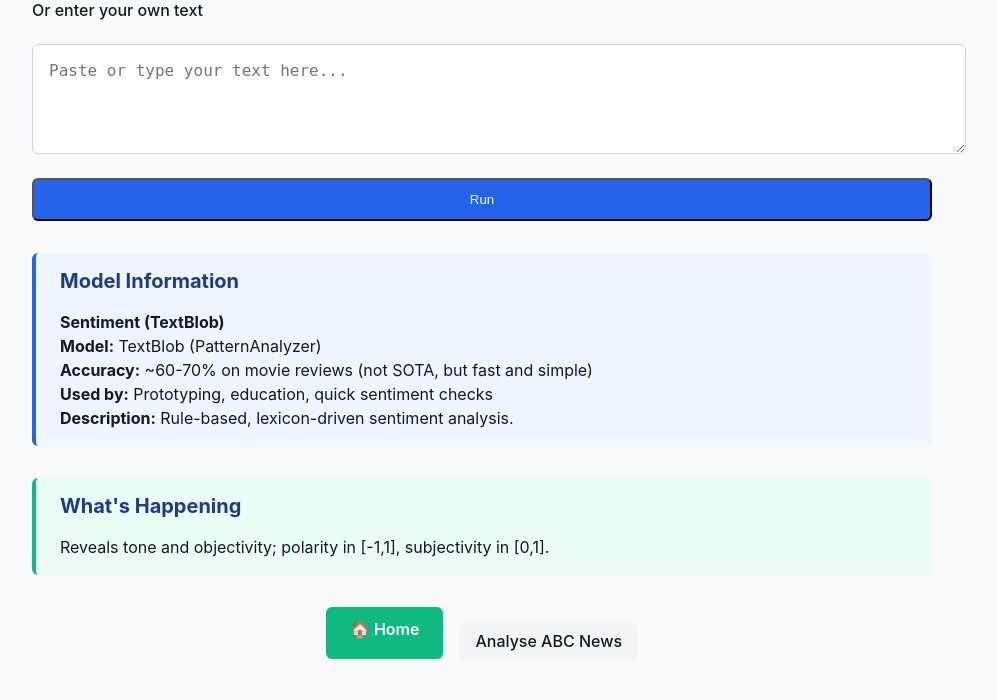
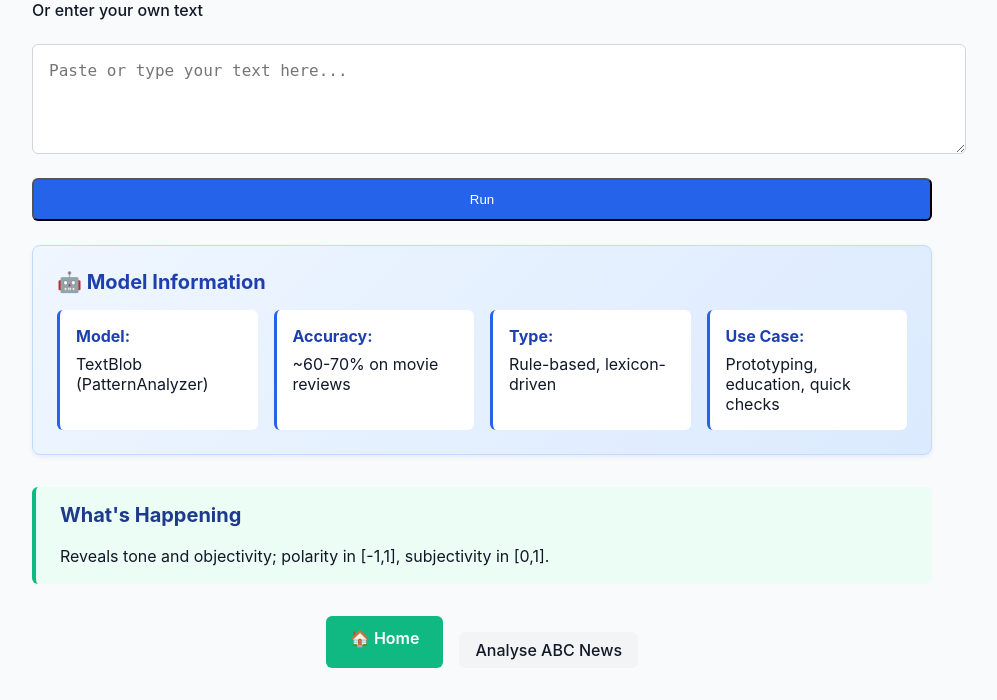
Before and after one commit to tommywood81/nlp_project, a FastAPI app: page / in a window 1280 px wide. Shown: the part 1091-1791 px from the top of the page, without its empty margins (158-1155 px from the left). Before the commit the page ends 1750 px from the top, so only its background shows below. Run offline with FastAPI, Linux system fonts and the light colour scheme.

Commit message:
Complete UI/UX improvements and QA functionality fixes
- Updated copyright year to 2025
- Made 'Browse News' button blue (button-primary)
- Fixed QA functionality to show question and context
- Added detailed model information cards with specs
- Enhanced styling with blue color scheme and gradients
- Improved QA results display with confidence scores
- Added comprehensive model details (accuracy, type, use case)
- Enhanced results page with better visual hierarchy
- All analysis results now use consistent blue styling
- Successfully deployed to droplet with all improvements

```diff
--- a/app/routers/nlp.py
+++ b/app/routers/nlp.py
@@ -113,5 +113,28 @@ def analyze(request: Request, task: str, text: str = Form(...), context: str = F
     if task == "qa" and (not text.strip() or not context.strip()):
         error_msg = "Both question and context are required for QA. Please provide both."
         return templates.TemplateResponse("result.html", {"request": request, "result": error_msg, "task": task})
+
     result = strategies[task].analyze(text=text, context=context)
-    return templates.TemplateResponse("result.html", {"request": request, "result": result, "task": task})
+
+    # Add blurbs for explanation
+    blurbs = {
+        'sentiment': 'Reveals tone and objectivity; polarity in [-1,1], subjectivity in [0,1].',
+        'ner': 'Finds entities like people, places, and organisations using token classification.',
+        'summarize': 'Condenses long text into concise, readable summaries.',
+        'emotion': 'Classifies nuanced emotions with per-class scores.',
+        'qa': 'Extracts the most relevant answer span from the provided context.'
+    }
+
+    template_data = {
+        "request": request,
+        "result": result,
+        "task": task,
+        "blurbs": blurbs
+    }
+
+    # Add question and context for QA results
+    if task == "qa":
+        template_data["question"] = text
+        template_data["context"] = context
+
+    return templates.TemplateResponse("result.html", template_data)
--- a/app/static/style.css
+++ b/app/static/style.css
@@ -164,5 +164,87 @@ h1 {
   margin-top: 2rem;
 }
 
+/* QA Results Styling */
+.qa-results {
+  display: flex;
+  flex-direction: column;
+  gap: 1rem;
+}
+
+.qa-question, .qa-context, .qa-answer, .qa-confidence {
+  padding: 1rem;
+  border-radius: 6px;
+  background: #F8FAFC;
+  border-left: 4px solid #2563EB;
+}
+
+.qa-question {
+  background: #EFF6FF;
+  border-left-color: #3B82F6;
+}
+
+.qa-context {
+  background: #F1F5F9;
+  border-left-color: #64748B;
+  font-style: italic;
+}
+
+.qa-answer {
+  background: #ECFDF5;
+  border-left-color: #10B981;
+  font-weight: 600;
+}
+
+.qa-confidence {
+  background: #FEF3C7;
+  border-left-color: #F59E0B;
+}
+
+/* Improved Results Styling */
+.results {
+  background: #ffffff;
+  padding: 1.5rem;
+  border-radius: 8px;
+  box-shadow: 0 1px 3px rgba(0,0,0,0.1);
+  border-left: 4px solid #2563EB;
+}
+
+/* Enhanced Model Information Card */
+.model-info-card {
+  background: linear-gradient(135deg, #EFF6FF, #DBEAFE);
+  border: 1px solid #BFDBFE;
+  border-radius: 8px;
+  padding: 1.5rem;
+  margin: 1.5rem 0;
+  box-shadow: 0 2px 4px rgba(59, 130, 246, 0.1);
+}
+
+.model-info-card h3 {
+  color: #1E40AF;
+  margin-top: 0;
+  margin-bottom: 1rem;
+  font-size: 1.25rem;
+}
+
+.model-info-grid {
+  display: grid;
+  grid-template-columns: repeat(auto-fit, minmax(200px, 1fr));
+  gap: 1rem;
+  margin-top: 1rem;
+}
+
+.model-info-item {
+  background: white;
+  padding: 1rem;
+  border-radius: 6px;
+  border-left: 3px solid #2563EB;
+}
+
+.model-info-item strong {
+  color: #1E40AF;
+  display: block;
+  margin-bottom: 0.5rem;
+}
+
 /* Footer */
 .footer { background: #F9FAFB; padding: 1rem; text-align: center; font-size: 0.875rem; color: #6B7280; margin-top: 3rem; }
--- a/app/templates/index.html
+++ b/app/templates/index.html
@@ -67,54 +67,68 @@
         {% endif %}
       </form>
 
-      {% set model_infos = {
-        'sentiment': {
-          'title': 'Sentiment (TextBlob)',
-          'model': 'TextBlob (PatternAnalyzer)',
-          'accuracy': '~60-70% on movie reviews (not SOTA, but fast and simple)',
-          'used_by': 'Prototyping, education, quick sentiment checks',
-          'description': 'Rule-based, lexicon-driven sentiment analysis.'
-        },
-        'ner': {
-          'title': 'NER (spaCy en_core_web_sm)',
-          'model': 'spaCy en_core_web_sm',
-          'accuracy': '~85% F-score (CoNLL-2003 NER)',
-          'used_by': 'Explosion AI, research, industry demos',
-          'description': 'Lightweight English NER, POS, and dependency parser.'
-        },
-        'summarize': {
-          'title': 'Summarise (t5-small)',
-          'model': 'HuggingFace t5-small',
-          'accuracy': 'ROUGE-2 F1 ~18-20 (CNN/DailyMail)',
-          'used_by': 'Research, demos, low-resource summarisation',
-          'description': 'Transformer-based, pre-trained for text-to-text tasks.'
-        },
-        'emotion': {
-          'title': 'Emotion (distilbert-base-uncased-emotion)',
-          'model': 'bhadresh-savani/distilbert-base-uncased-emotion',
-          'accuracy': '~91% (GoEmotions dataset)',
-          'used_by': 'Emotion detection demos, chatbots',
-          'description': 'DistilBERT fine-tuned for emotion classification.'
-        },
-        'qa': {
-          'title': 'QA (distilbert-base-cased-distilled-squad)',
-          'model': 'distilbert/distilbert-base-cased-distilled-squad',
-          'accuracy': 'EM: 79.1, F1: 86.9 (SQuAD v1.1)',
-          'used_by': 'Lightweight QA demos, education',
-          'description': 'DistilBERT distilled from BERT, fine-tuned on SQuAD.'
-        }
-      } %}
 
-      <div class="explanation-card">
-        <h2>Model Information</h2>
-        {% set info = model_infos.get(task, {}) %}
-        <p>
-          <strong>{{ info.title }}</strong><br>
-          <b>Model:</b> {{ info.model }}<br>
-          <b>Accuracy:</b> {{ info.accuracy }}<br>
-          <b>Used by:</b> {{ info.used_by }}<br>
-          <b>Description:</b> {{ info.description }}
-        </p>
+
+      <div class="model-info-card">
+        <h3>🤖 Model Information</h3>
+        <div class="model-info-grid">
+          <div class="model-info-item">
+            <strong>Model:</strong>
+            {% if task == "sentiment" %}
+              TextBlob (PatternAnalyzer)
+            {% elif task == "ner" %}
+              spaCy en_core_web_sm
+            {% elif task == "summarize" %}
+              HuggingFace t5-small
+            {% elif task == "emotion" %}
+              bhadresh-savani/distilbert-base-uncased-emotion
+            {% elif task == "qa" %}
+              distilbert/distilbert-base-cased-distilled-squad
+            {% endif %}
+          </div>
+          <div class="model-info-item">
+            <strong>Accuracy:</strong>
+            {% if task == "sentiment" %}
+              ~60-70% on movie reviews
+            {% elif task == "ner" %}
+              ~85% F-score (CoNLL-2003)
+            {% elif task == "summarize" %}
+              ROUGE-2 F1 ~18-20 (CNN/DailyMail)
+            {% elif task == "emotion" %}
+              ~91% (GoEmotions dataset)
+            {% elif task == "qa" %}
+              EM: 79.1, F1: 86.9 (SQuAD v1.1)
+            {% endif %}
+          </div>
+          <div class="model-info-item">
+            <strong>Type:</strong>
+            {% if task == "sentiment" %}
+              Rule-based, lexicon-driven
+            {% elif task == "ner" %}
+              Transformer-based, pre-trained
+            {% elif task == "summarize" %}
+              Transformer-based, text-to-text
+            {% elif task == "emotion" %}
+              DistilBERT fine-tuned
+            {% elif task == "qa" %}
+              DistilBERT distilled from BERT
+            {% endif %}
+          </div>
+          <div class="model-info-item">
+            <strong>Use Case:</strong>
+            {% if task == "sentiment" %}
+              Prototyping, education, quick checks
+            {% elif task == "ner" %}
+              Named entity recognition, POS tagging
+            {% elif task == "summarize" %}
+              Text summarization, content condensation
+            {% elif task == "emotion" %}
+              Emotion detection, sentiment analysis
+            {% elif task == "qa" %}
+              Question answering, information extraction
+            {% endif %}
+          </div>
+        </div>
       </div>
 
       {% set blurbs = {
--- a/app/templates/landing.html
+++ b/app/templates/landing.html
@@ -23,14 +23,14 @@
       <div class="card">
         <h2>Analyse Live ABC News</h2>
         <p>Browse current news articles from ABC News Australia and analyze them using our NLP pipeline. Perfect for real-world text analysis demonstrations.</p>
-        <a href="/news/browse" class="button-secondary">Browse News</a>
+        <a href="/news/browse" class="button-primary">Browse News</a>
       </div>
     </div>
   </section>
 
   <footer class="footer">
     <div class="container">
-      <p>&copy; 2024 NLP Portfolio Dashboard. Built with FastAPI and modern NLP models.</p>
+      <p>&copy; 2025 NLP Portfolio Dashboard. Built with FastAPI and modern NLP models.</p>
     </div>
   </footer>
 </body>
```
Also changed, not shown: app/templates/result.html (+77 -0 lines).
